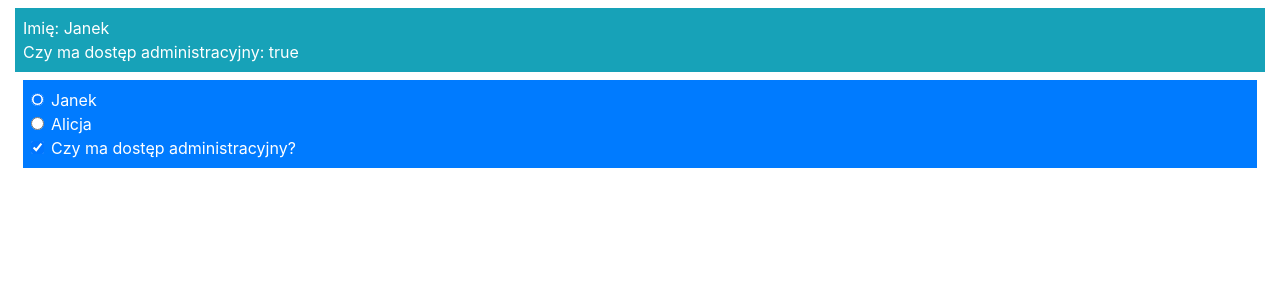
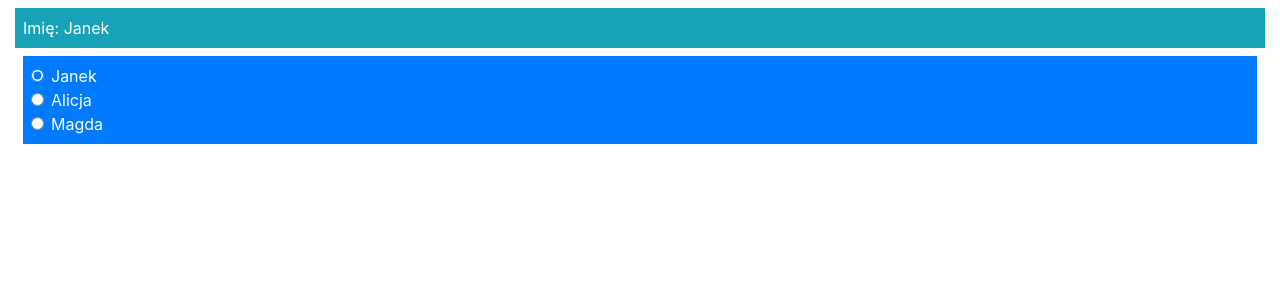
Before and after one commit to lukasz-segin/templatesanddata, a Vue app: page / in a window 1280 px wide. Shown: the top 300 px of the page. Built offline with nearby package versions, Linux system fonts and the light colour scheme.

Commit message:
Wiązania do przycisków opcji i wyboru. 2

```diff
--- a/src/App.vue
+++ b/src/App.vue
@@ -2,20 +2,11 @@
   <div class="container-fluid">
     <div class="bg-info mt-2 p-2 text-white">
       <div>Imię: {{ name }}</div>
-      <div>Czy ma dostęp administracyjny: {{ hasAdminAccess }}</div>
     </div>
     <div class="bg-primary m-2 p-2 text-white">
-      <div class="form-check">
-        <input class="form-check-input" type="radio" v-model="name" value="Janek" />
-        <label class="form-check-label">Janek</label>
-      </div>
-      <div class="form-check">
-        <input class="form-check-input" type="radio" v-model="name" value="Alicja" />
-        <label class="form-check-label">Alicja</label>
-      </div>
-      <div class="form-check">
-        <input class="form-check-input" type="checkbox" v-model="hasAdminAccess" />
-        <label class="form-check-label">Czy ma dostęp administracyjny?</label>
+      <div class="form-check" v-for="n in allNames" v-bind:key="n">
+        <input class="form-check-input" type="radio" v-model="name" v-bind:value="n" />
+        <label class="form-check-label">{{ n }}</label>
       </div>
     </div>
   </div>
@@ -26,8 +17,8 @@
     name: 'MyComponent',
     data() {
       return {
-        name: "Janek",
-        hasAdminAccess: true
+        allNames: ["Janek", "Alicja", "Magda"],
+        name: "Janek"
       }
     }
   }
```
